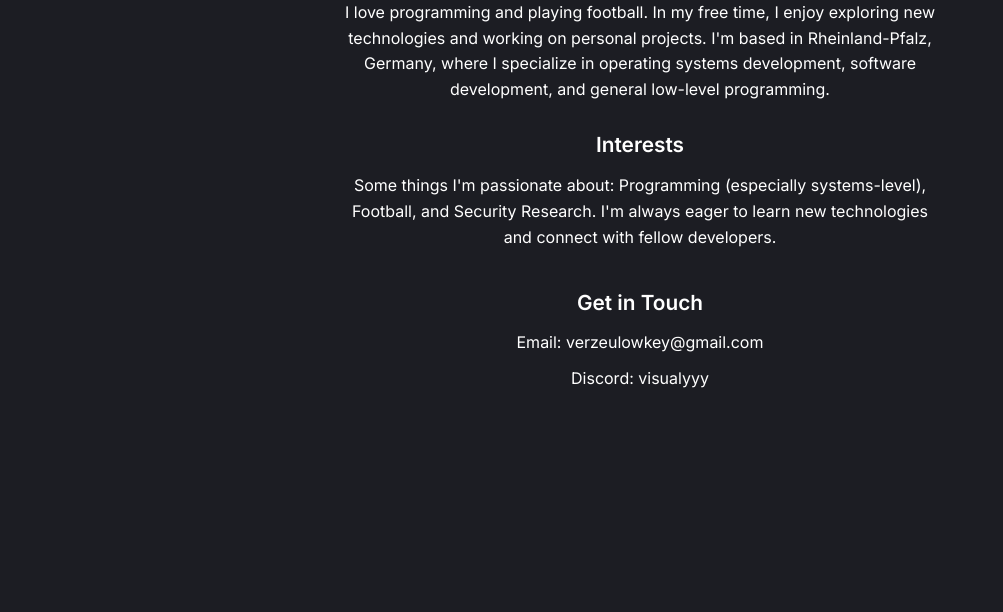
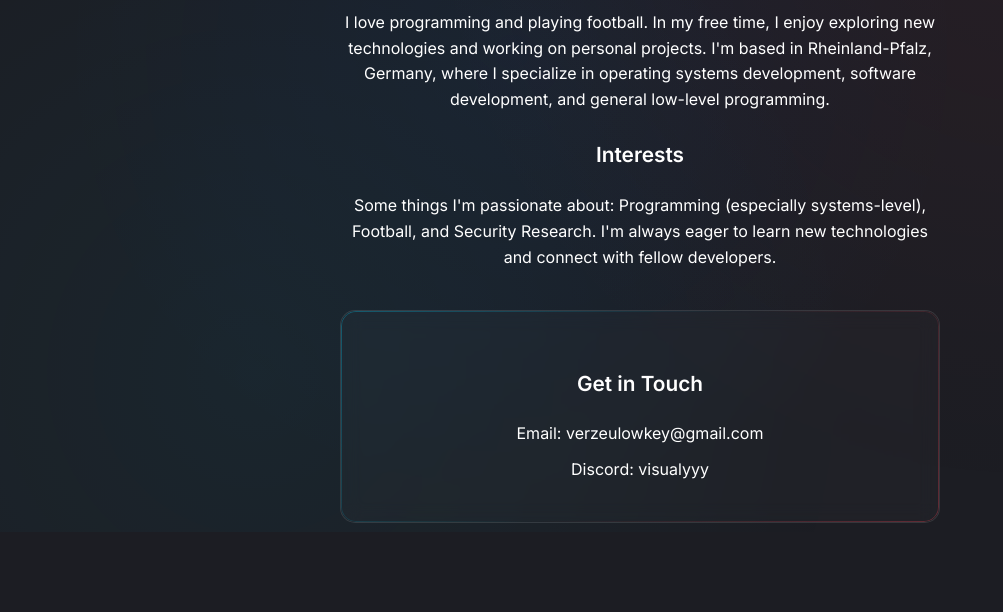
Before and after one commit to 0x16000/0x16000.github.io, a plain HTML site: page index.html in a window 1280 px wide. Shown: the part 268-880 px from the top of the page, without its empty margins (0-1003 px from the left). Drawn offline with Linux system fonts and the light colour scheme; files that its build step writes are made by us from their sources.

Commit message:
Update index.html

```diff
--- a/index.html
+++ b/index.html
@@ -6,6 +6,7 @@
     <title>About Me</title>
     <!-- External CSS Files -->
     <link rel="stylesheet" href="page.css">
+    <link rel="stylesheet" href="theme.css">
 
     <!-- Basic styling and fonts -->
     <style>
```
